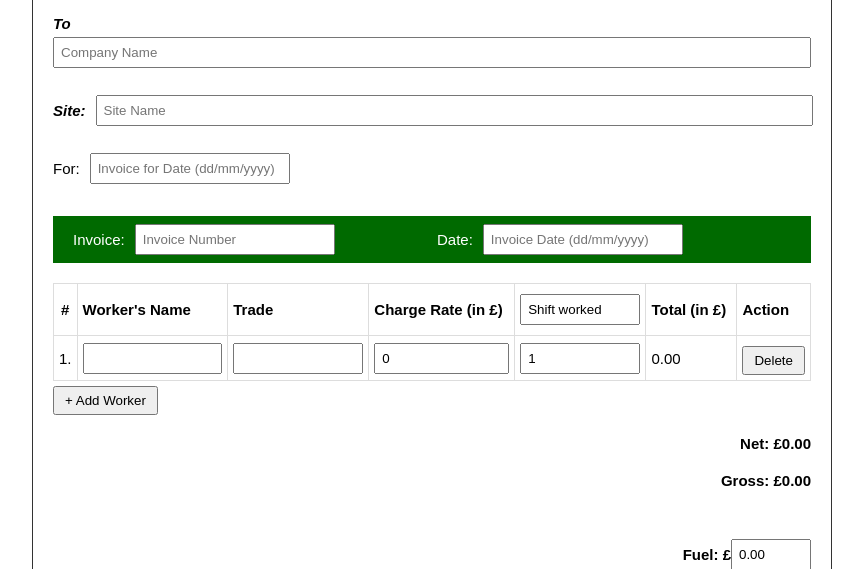
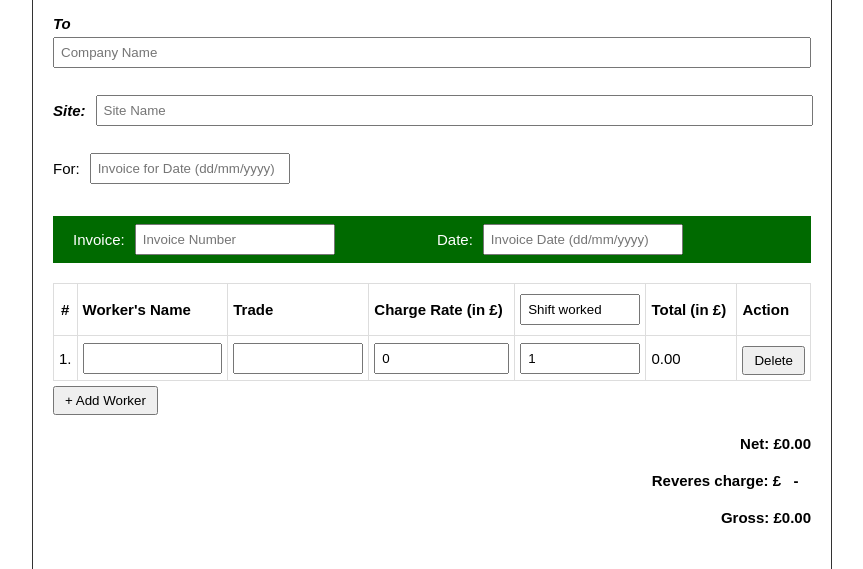
Before and after one commit to sunnymultani111/gt9-invoice, a plain HTML site: page index2.html in a window 1280 px wide. Shown: the part 231-800 px from the top of the page, without its empty margins (208-1071 px from the left). Drawn offline with nearby package versions, Linux system fonts and the light colour scheme.

Commit message:
Update index2.html

```diff
--- a/index2.html
+++ b/index2.html
@@ -225,7 +225,7 @@
             <button class="no-print" onclick="addItem()">+ Add Worker</button>
 
             <h4 class="text-right">Net: £<span id="subtotal">0.00</span></h4>
-            <!-- <h4 class="text-right">VAT: £<span id="vat">0.00</span></h4> -->
+            <h4 class="text-right">Reveres charge: £<span id="vat">&nbsp;&nbsp;&nbsp;-&nbsp;&nbsp;&nbsp;</span></h4>
             <h4 class="text-right">Gross: £<span id="gross">0.00</span></h4>
             <br />
             <div class="text-right display-grid-3">
```
